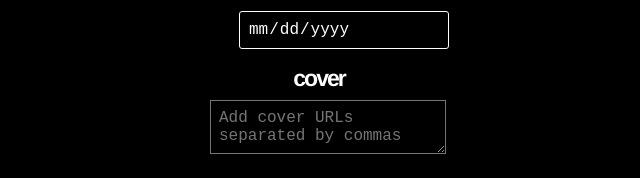
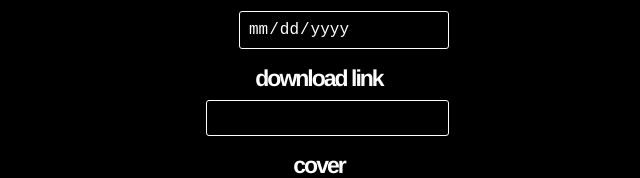
Before and after one commit to guerrinharj/gpgc-vue, a Vue app: page /create-release in a window 1280 px wide. Shown: the part 528-706 px from the top of the page, without its empty margins (321-961 px from the left). Built offline with nearby package versions, Linux system fonts and the light colour scheme; no server answers.

Commit message:
created form for download link

```diff
--- a/src/components/CreateReleaseForm.vue
+++ b/src/components/CreateReleaseForm.vue
@@ -32,6 +32,11 @@
         <div>
             <label for="release_date">Release Date</label>
             <input id="release_date" type="date" v-model="form.release_date" required />
+        </div>
+
+        <div>
+            <label for="download_link">Download Link</label>
+            <input id="download_link" v-model="form.download_link" required />
         </div>
 
         <div>
@@ -157,6 +162,7 @@ export default {
                 artist_name: '',
                 release_date: '',
                 release_type: '',
+                download_link: '',
                 cover: [],
                 label: [],
                 format: [],
--- a/src/store/index.js
+++ b/src/store/index.js
@@ -163,6 +163,7 @@ const store = createStore({
                     artist_name: releaseData.artist_name,
                     release_date: releaseData.release_date,
                     release_type: releaseData.release_type,
+                    download_link: releaseData.download_link,
                     cover: releaseData.cover,
                     label: releaseData.label,
                     format: releaseData.format,
```
